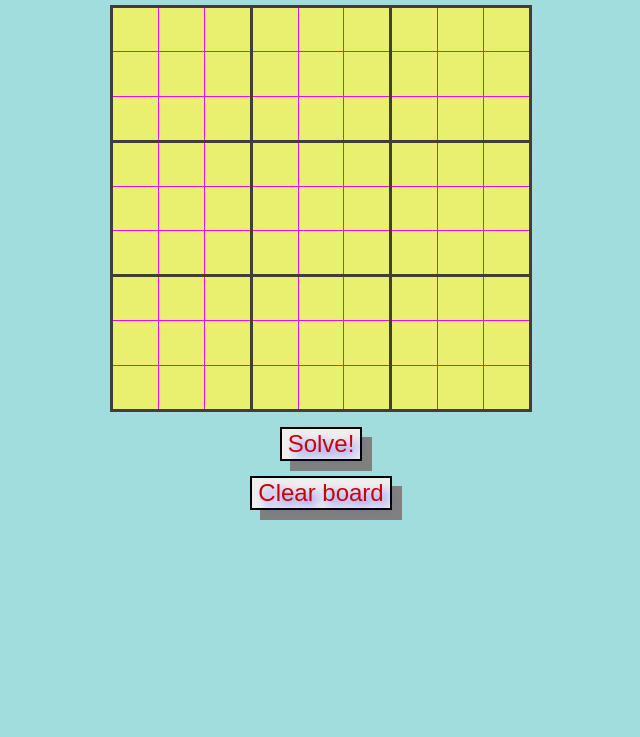
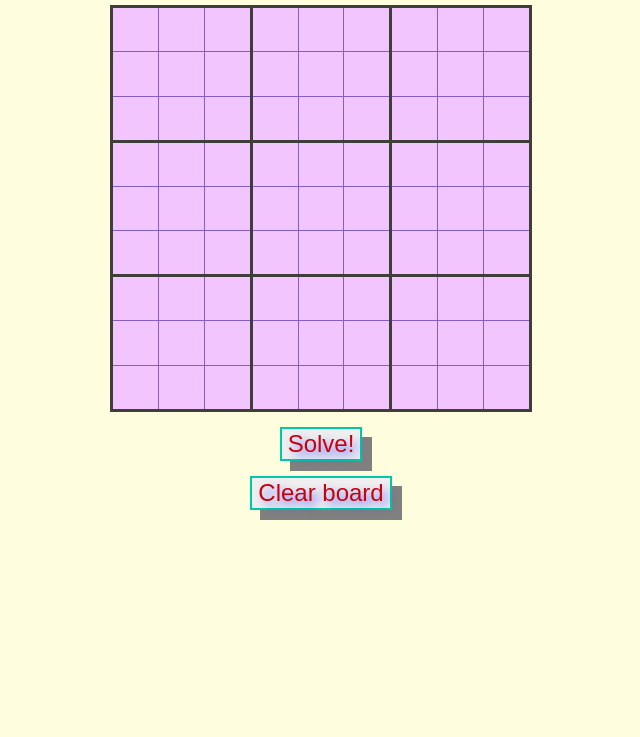
Before and after one commit to vanoop218184/sudoku-solver, a plain HTML site: page index.html in a window 1280 px wide. Shown: the part 63-800 px from the top of the page, without its empty margins (319-959 px from the left). Drawn offline with Linux system fonts and the light colour scheme.

Commit message:
Update index.html

```diff
--- a/index.html
+++ b/index.html
@@ -6,22 +6,24 @@
   <style type="text/css">
 
     body { font-family: Calibri, sans-serif;
-        background-color: rgba(29, 174, 174, 0.407);
+        background-color: #FEFEDF;
         color: rgb(64, 62, 59);
          }
-    #container { text-align: center }
+    #container { text-align: center ;
+    border-color: #00C9A7;}
     table { border-collapse: collapse; font-size: 2em; margin: 0 auto;
     border-color: blue; }
     colgroup, tbody { border: solid medium; }
     td { border: solid thin; height: 1.4em; width: 1.4em; text-align: center; padding: 0;
-    background-color: rgb(233, 239, 111);
-border-color: rgb(243, 6, 231);
+    background-color:#F3C5FF;
+border-color:#845EC2;
 color: rgb(251, 26, 5);
 font-style: italic;}
     button { margin-top: 15px; font-size: 1.5em;
 
 border-style:solid;
 color: rgb(201, 0, 13);
+border-color: #00C9A7;
 box-shadow: 10px 10px grey;
 text-shadow: 5px 5px 10px rgba(2, 19, 255, 0.611);}
 
```
